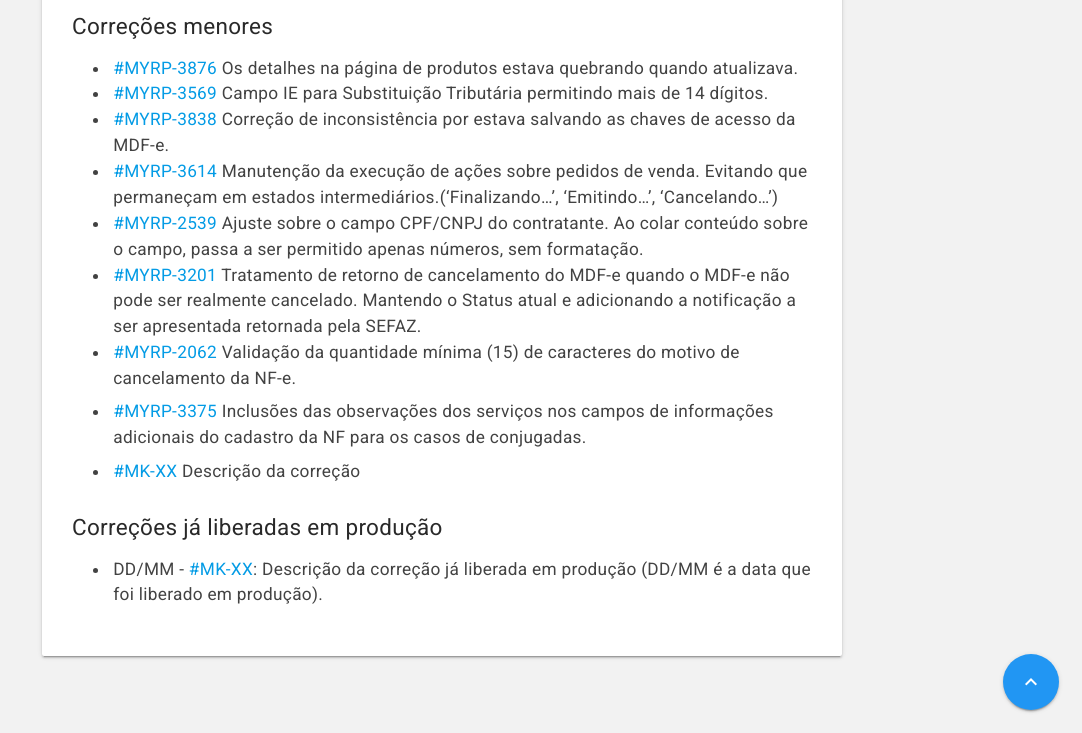
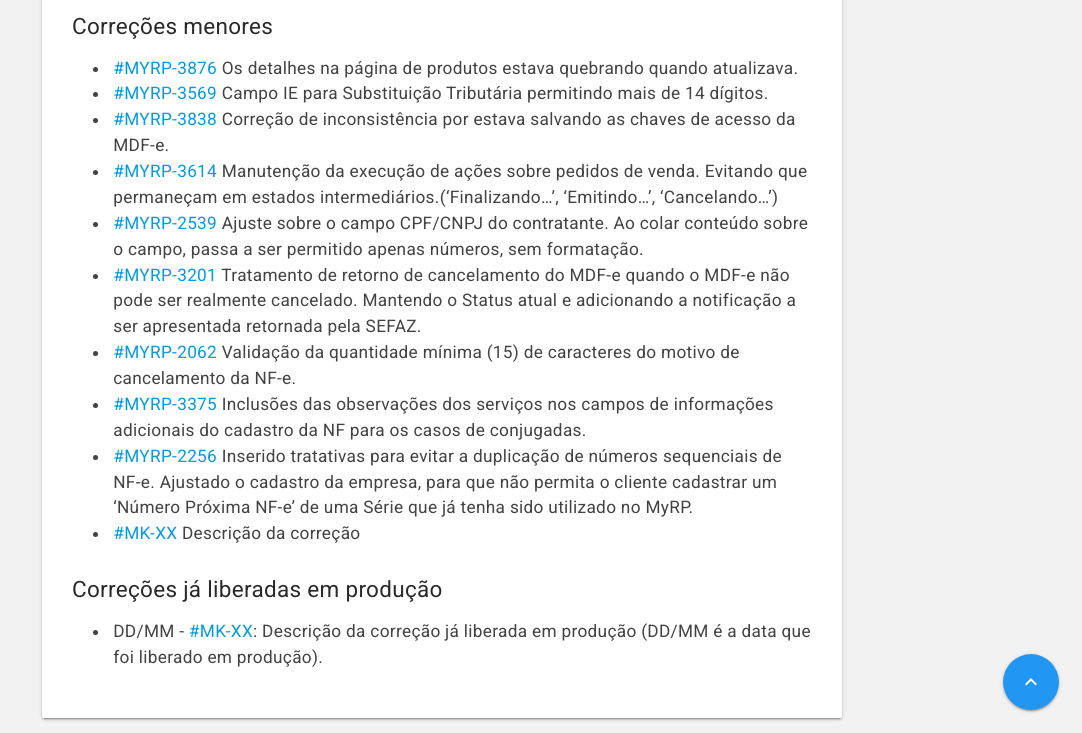
Before and after one commit to myrp-maicon/changelog-myrp, a Jekyll site: the page built from docs/myrp/19.02.03.md, in a window 1280 px wide and 900 px high, scrolled down 1098 px, cut to the strip 167-900 px from the top of the window. Shown: the whole strip, without its empty margins (198-1280 px from the left). Built offline with Jekyll 4.4.1, drawn with Linux system fonts in a browser that asks for light colours; nearby versions of some CDN libraries; our own code applies the rules of GitHub Pages for plain Markdown files; the repository's description, which GitHub fills in, is left out.

Commit message:
Update 19.02.03.md
MYRP-2256: Inserido tratativas para evitar a duplicação de números sequenciais de NF-e. Ajustado o cadastro da empresa, para que não permita o cliente cadastrar um 'Número Próxima NF-e' de uma Série que já tenha sido utilizado no MyRP.

```diff
--- a/docs/myrp/19.02.03.md
+++ b/docs/myrp/19.02.03.md
@@ -26,7 +26,7 @@ As alterações estarão disponíveis no ambiente demo.myrp.com.br (212) desde o
 * [#MYRP-3201](https://devmyrp.atlassian.net/browse/MYRP-3201) Tratamento de retorno de cancelamento do MDF-e quando o MDF-e não pode ser realmente cancelado. Mantendo o Status atual e adicionando a notificação a ser apresentada retornada pela SEFAZ.
 * [#MYRP-2062](https://devmyrp.atlassian.net/browse/MYRP-2062) Validação da quantidade mínima (15) de caracteres do motivo de cancelamento da NF-e.
 * [#MYRP-3375](https://devmyrp.atlassian.net/browse/MYRP-3375) Inclusões das observações dos serviços nos campos de informações adicionais do cadastro da NF para os casos de conjugadas.
-
+* [#MYRP-2256](https://devmyrp.atlassian.net/browse/MYRP-2256) Inserido tratativas para evitar a duplicação de números sequenciais de NF-e. Ajustado o cadastro da empresa, para que não permita o cliente cadastrar um 'Número Próxima NF-e' de uma Série que já tenha sido utilizado no MyRP.
 * [#MK-XX](https://devmyrp.atlassian.net/browse/MK-XX) Descrição da correção
 
 ## Correções já liberadas em produção
```
